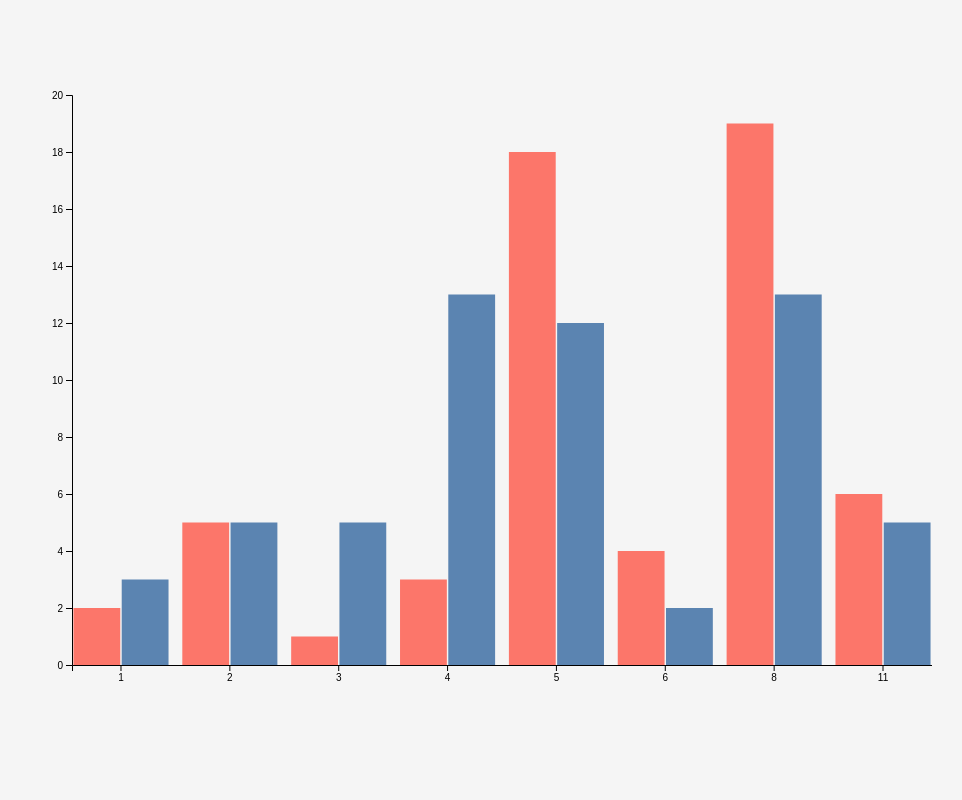
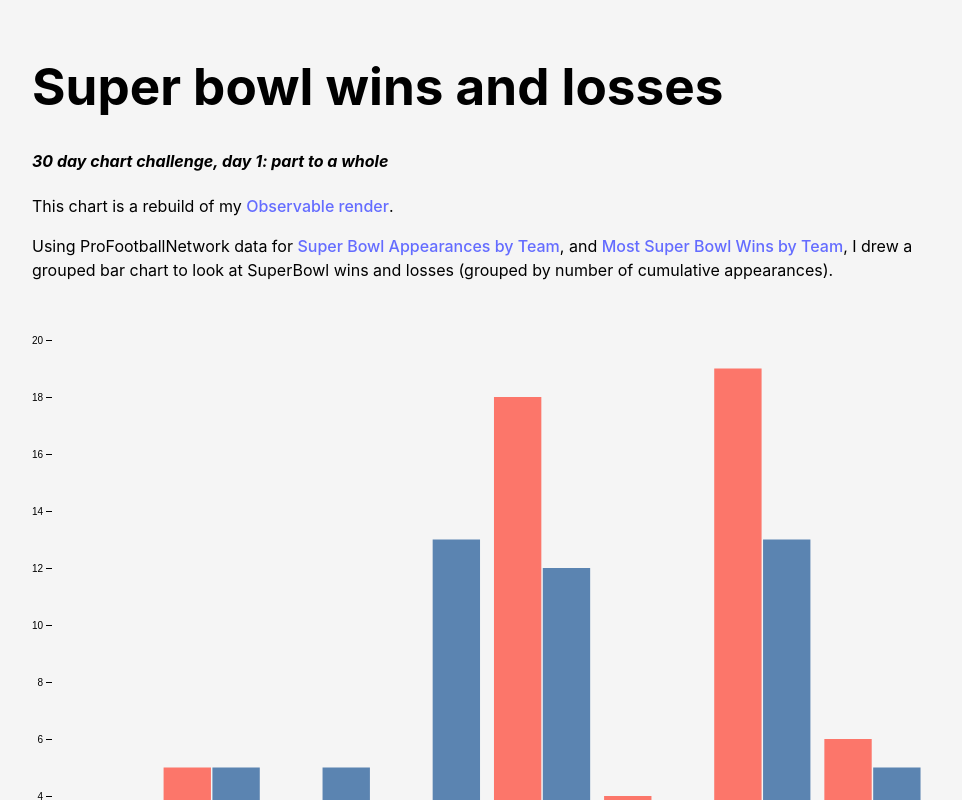
Before and after one commit to dmalary/react_d3-chart_challenge_1, a React (Vite) app: page / in a window 1280 px wide. Shown: the top 800 px of the page, without its empty margins (158-1120 px from the left). Built offline with nearby package versions, Linux system fonts and the light colour scheme.

Commit message:
fix: axes display and chart alignment

```diff
--- a/components/BarChart.jsx
+++ b/components/BarChart.jsx
@@ -53,7 +53,7 @@ const BarChart = ({ specs, data }) => {
     const svgEl = d3.select(axesRefs.current);
     svgEl.selectAll('*').remove();
 
-    const xAxisGenerator = d3.axisBottom(fxScale);
+    const xAxisGenerator = d3.axisBottom(fxScale).tickSizeOuter(0);
     const yAxisGenerator = d3.axisLeft(yScale);
 
     svgEl
@@ -61,12 +61,15 @@ const BarChart = ({ specs, data }) => {
       .attr('class', 'x-axis')
       .attr('transform', `translate(0, ${boundHeight})`)
       .call(xAxisGenerator)
+      // .call(g => g.selectAll('.domain').remove());
 
     svgEl
       .append('g')
       .attr('class', 'y-axis')
       .attr('transform', `translate(${marginLeft}, 0)`)
-      .call(yAxisGenerator);
+      .call(yAxisGenerator)
+      .call(g => g.selectAll('.domain').remove());
+
   }, [marginLeft, fxScale, yScale, boundHeight])
 
   const groupRects = Array.from(d3.group(data, d => d.appearances));
@@ -92,7 +95,6 @@ const BarChart = ({ specs, data }) => {
   });
 
   return (
-    <div>
     <svg
       width={width}
       height={height}
@@ -110,7 +112,6 @@ const BarChart = ({ specs, data }) => {
         transform={`translate(${marginLeft}, ${marginTop})`}
       />
     </svg>
-    </div>
   )
 
 }
--- a/src/App.jsx
+++ b/src/App.jsx
@@ -15,12 +15,18 @@ function App() {
       top: 10,
       right: 20,
       bottom: 20,
-      left: 20,
+      left: 10,
     },
   }
 
   return (
     <>
+      <div className='annotation-layer'>
+        <h1>Super bowl wins and losses</h1>
+        <h4><i>30 day chart challenge, day 1: part to a whole</i></h4>
+        <p>This chart is a rebuild of my <a href='https://observablehq.com/d/e571332b6fd9cbd0'>Observable render</a>.</p>
+        <p>Using ProFootballNetwork data for <a href="https://www.profootballnetwork.com/list-of-super-bowl-appearances-by-team/">Super Bowl Appearances by Team</a>, and <a href='https://www.profootballnetwork.com/super-bowl-winners-by-team/'>Most Super Bowl Wins by Team</a>, I drew a grouped bar chart to look at SuperBowl wins and losses (grouped by number of cumulative appearances).</p>
+      </div>
       <BarChart specs={specs} data={data}/>
     </>
   )
```
Lines whose indentation alone changed are shown as unchanged.
